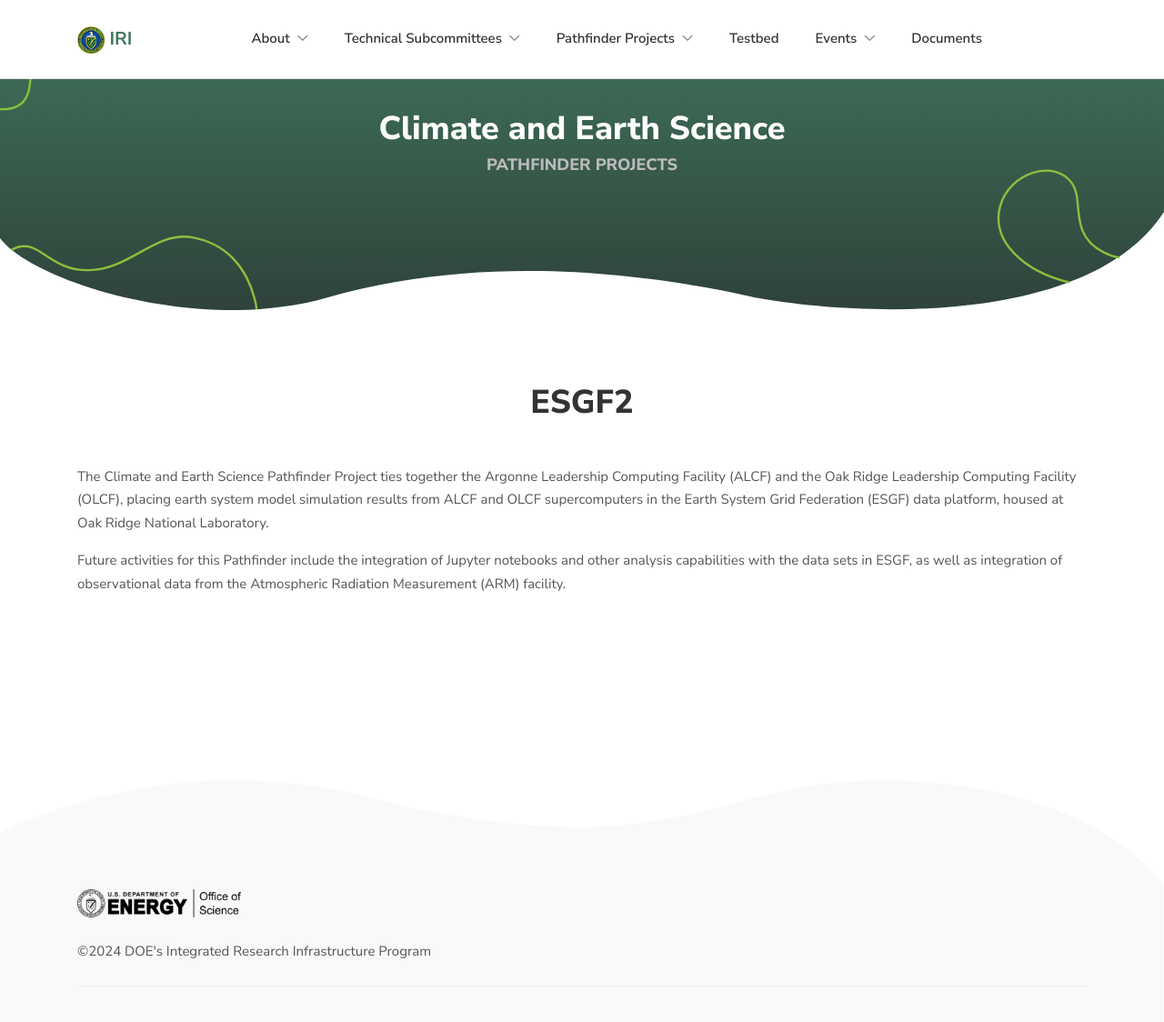
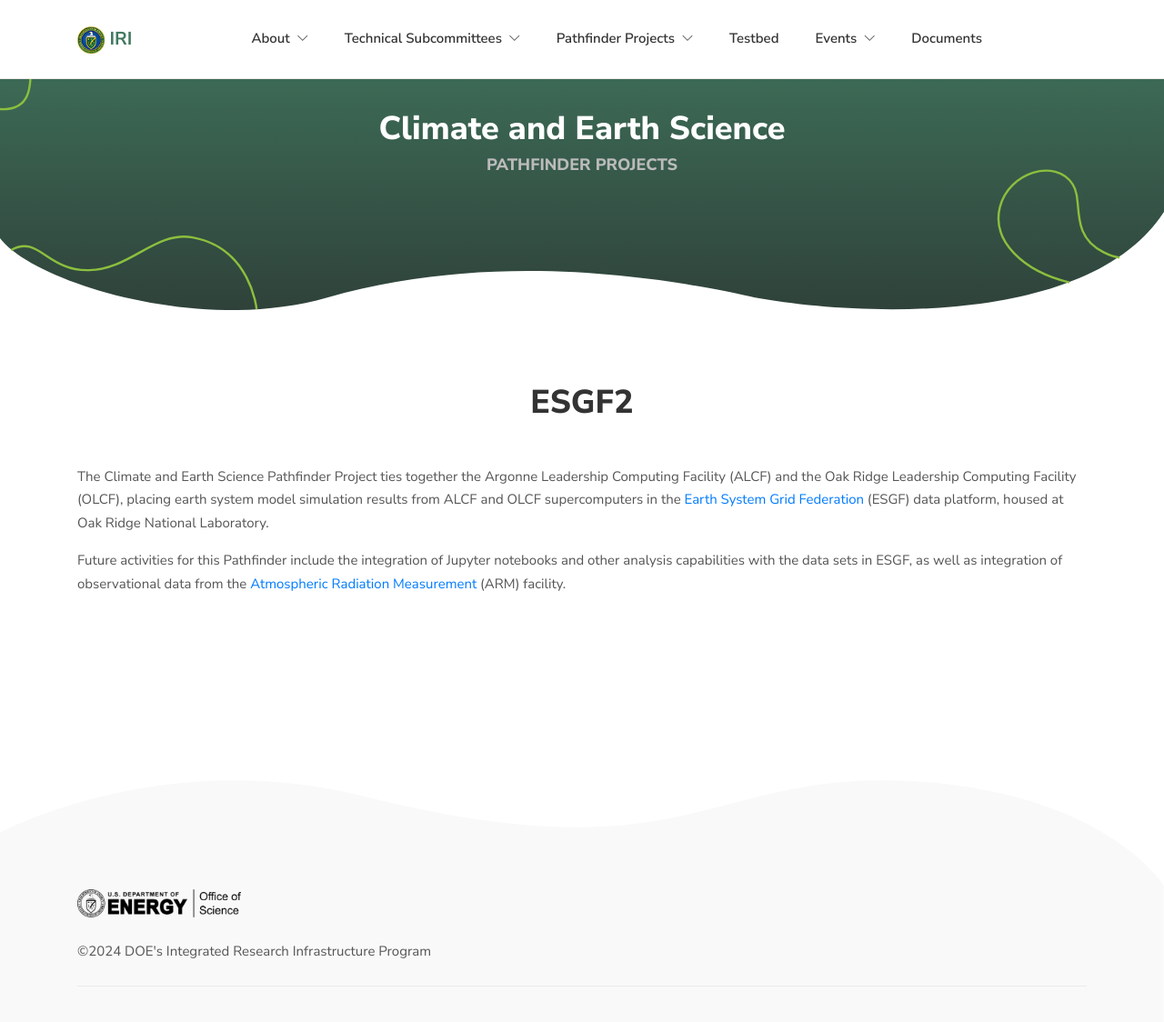
Before and after one commit to iri-science/iri-science.github.io, a Jekyll site: the page built from _pathfinders/climate.html, in a window 1280 px wide and 1135 px high. Shown: the top 1124 px of the window at 91% size. Built offline with Jekyll 4.4.1, drawn with Linux system fonts in a browser that asks for light colours; some of the changed lines change nothing that is shown.

Commit message:
updates based on feedbacks

```diff
--- a/_pathfinders/climate.html
+++ b/_pathfinders/climate.html
@@ -11,10 +11,10 @@ category: Pathfinder Projects
     <div class="container mb-5">
         <p>The Climate and Earth Science Pathfinder Project ties together the Argonne Leadership Computing Facility
             (ALCF) and the Oak Ridge Leadership Computing Facility (OLCF), placing earth system model simulation results
-            from ALCF and OLCF supercomputers in the Earth System Grid Federation (ESGF) data platform, housed at Oak
+            from ALCF and OLCF supercomputers in the <a href="https://esgf.llnl.gov/mission.html" target="_blank">Earth System Grid Federation</a> (ESGF) data platform, housed at Oak
             Ridge National Laboratory.</p>
         <p>Future activities for this Pathfinder include the integration of Jupyter notebooks and other analysis
-            capabilities with the data sets in ESGF, as well as integration of observational data from the Atmospheric
-            Radiation Measurement (ARM) facility.</p>
+            capabilities with the data sets in ESGF, as well as integration of observational data from the <a href="https://www.arm.gov/" target="_blank">Atmospheric
+            Radiation Measurement</a> (ARM) facility.</p>
     </div>
 </section>
```
